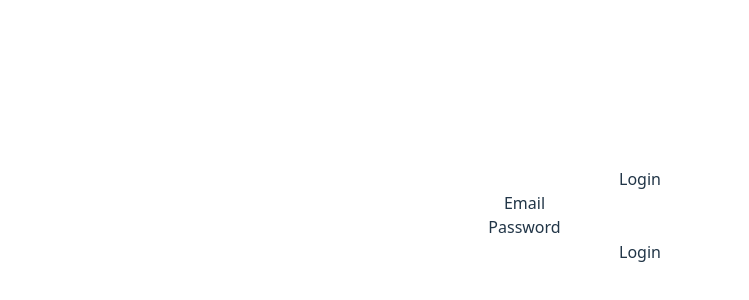
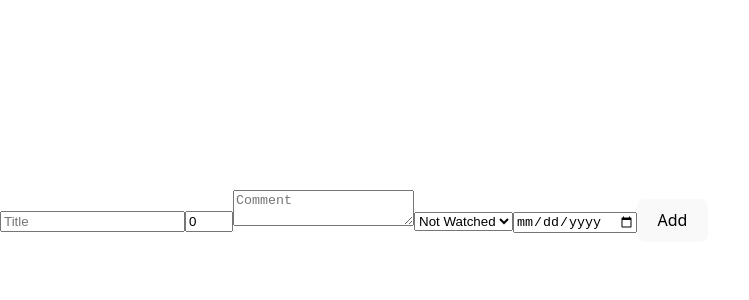
Before and after one commit to MarcosBonilla/registoactividadanual, a React (Vite) app in the folder my-content-tracker/: page /login in a window 1280 px wide. Shown: the part 184-484 px from the top of the page, without its empty margins (0-749 px from the left). Built offline with nearby package versions, Linux system fonts and the light colour scheme.

Commit message:
actualizando

```diff
--- a/my-content-tracker/src/App.tsx
+++ b/my-content-tracker/src/App.tsx
@@ -1,17 +1,20 @@
-import React from 'react';
-import { Routes, Route } from 'react-router-dom';
-import Dashboard from './pages/Dashboard';
-import Login from './pages/Login';
-import Register from './pages/Register';
+import { BrowserRouter as Router, Routes, Route } from "react-router-dom";
+import { useState } from "react";
+import Dashboard from "./pages/Dashboard";
+import Login from "./pages/Login";
 
 function App() {
+  const [user, setUser] = useState(null);
+
   return (
-    <Routes>
-      <Route path="/login" element={<Login />} />
-      <Route path="/register" element={<Register />} />
-      <Route path="/dashboard" element={<Dashboard />} />
-      {/* Agregá más rutas según sea necesario */}
-    </Routes>
+    <AuthProvider value={{ user, setUser }}>
+      <Router>
+        <Routes>
+          <Route path="/login" element={<Login />} />
+          <Route path="/dashboard" element={<Dashboard />} />
+        </Routes>
+      </Router>
+    </AuthProvider>
   );
 }
 
--- a/my-content-tracker/src/main.tsx
+++ b/my-content-tracker/src/main.tsx
@@ -1,14 +1,10 @@
-import React from 'react';
-import ReactDOM from 'react-dom/client';
-import { BrowserRouter } from 'react-router-dom';
-import App from './App';
-import './index.css';
-import './App.css';
+import React from "react";
+import ReactDOM from "react-dom/client";
+import "./index.css";
+import AppRouter from "./routes/AppRouter";
 
-ReactDOM.createRoot(document.getElementById('root')!).render(
+ReactDOM.createRoot(document.getElementById("root")!).render(
   <React.StrictMode>
-    <BrowserRouter>
-      <App />
-    </BrowserRouter>
+    <AppRouter />
   </React.StrictMode>
 );
--- a/my-content-tracker/src/pages/Dashboard.tsx
+++ b/my-content-tracker/src/pages/Dashboard.tsx
@@ -1,77 +1,161 @@
-"use client";
+// src/Dashboard.tsx
+import { useEffect, useState } from 'react'
+import { supabase } from '../services/supabaseClient'
+import Card from '../components/Card' // Importamos el componente Card
+import AddItemForm from '../components/AddItem' // Importamos el formulario de agregar
 
-import { useEffect, useState } from "react";
-import { supabase } from "../services/supabaseClient";
-import { Button } from "../components/ui/button";
-import { ContentItem } from "../types/types";
-import { useNavigate } from "react-router-dom";
+type Movie = {
+  id: string
+  title: string
+  rating: number
+  comment: string
+  watched_on: string
+  status: string
+}
 
-const Dashboard = () => {
-  const [userEmail, setUserEmail] = useState<string | null>(null);
-  const [content, setContent] = useState<ContentItem[]>([]);
-  const navigate = useNavigate();
+type Book = {
+  id: string
+  title: string
+  rating: number
+  comment: string
+  finished_on: string
+  status: string
+}
 
+type VideoGame = {
+  id: string
+  title: string
+  rating: number
+  comment: string
+  finished_on: string
+  progress: number
+  status: string
+}
+
+function Dashboard() {
+  const [movies, setMovies] = useState<Movie[]>([])
+  const [books, setBooks] = useState<Book[]>([])
+  const [videoGames, setVideoGames] = useState<VideoGame[]>([])
+  const [showAddForm, setShowAddForm] = useState(false)
+  const [itemType, setItemType] = useState<'movie' | 'book' | 'videoGame'>('movie')
+
+  // Obtener datos de Movies
   useEffect(() => {
-    const getUser = async () => {
-      const {
-        data: { user },
-        error,
-      } = await supabase.auth.getUser();
+    const fetchMovies = async () => {
+      const { data, error } = await supabase
+        .from('Movies')
+        .select('*')
+        .eq('user_id', supabase.auth.user()?.id)
 
-      if (error || !user) {
-        navigate("/login"); // redirigir si no hay sesión
+      if (error) {
+        console.log('Error fetching movies:', error)
       } else {
-        setUserEmail(user.email);
-        fetchContent(user.email);
+        setMovies(data)
       }
-    };
+    }
 
-    getUser();
-  }, [navigate]);
+    fetchMovies()
+  }, [])
 
-  const fetchContent = async (email: string) => {
-    const { data, error } = await supabase
-      .from("contents")
-      .select("*")
-      .eq("user_email", email);
+  // Obtener datos de Books
+  useEffect(() => {
+    const fetchBooks = async () => {
+      const { data, error } = await supabase
+        .from('Books')
+        .select('*')
+        .eq('user_id', supabase.auth.user()?.id)
 
-    if (error) {
-      console.error("Error al obtener contenido:", error);
-    } else {
-      setContent(data);
+      if (error) {
+        console.log('Error fetching books:', error)
+      } else {
+        setBooks(data)
+      }
     }
-  };
 
-  const handleLogout = async () => {
-    await supabase.auth.signOut();
-    navigate("/login");
-  };
+    fetchBooks()
+  }, [])
+
+  // Obtener datos de Video Games
+  useEffect(() => {
+    const fetchVideoGames = async () => {
+      const { data, error } = await supabase
+        .from('VideoGames')
+        .select('*')
+        .eq('user_id', supabase.auth.user()?.id)
+
+      if (error) {
+        console.log('Error fetching video games:', error)
+      } else {
+        setVideoGames(data)
+      }
+    }
+
+    fetchVideoGames()
+  }, [])
+
+  // Función para cambiar el tipo de item
+  const handleItemTypeChange = (type: 'movie' | 'book' | 'videoGame') => {
+    setItemType(type)
+    setShowAddForm(true) // Mostrar el formulario cuando se elige un tipo
+  }
 
   return (
-    <div className="p-6">
-      <div className="flex justify-between items-center mb-6">
-        <h1 className="text-2xl font-bold">Dashboard</h1>
-        <Button onClick={handleLogout}>Cerrar sesión</Button>
+    <div className="dashboard">
+      <h2>My Movies</h2>
+      <button onClick={() => handleItemTypeChange('movie')}>Add Movie</button>
+      <div className="cards-container">
+        {movies.map((movie) => (
+          <Card
+            key={movie.id}
+            title={movie.title}
+            rating={movie.rating}
+            comment={movie.comment}
+            status={movie.status}
+            extraInfo="Watched on"
+            type="movie"
+            dateInfo={movie.watched_on}
+          />
+        ))}
       </div>
 
-      <h2 className="text-lg font-semibold mb-4">Contenido de {userEmail}</h2>
+      <h2>My Books</h2>
+      <button onClick={() => handleItemTypeChange('book')}>Add Book</button>
+      <div className="cards-container">
+        {books.map((book) => (
+          <Card
+            key={book.id}
+            title={book.title}
+            rating={book.rating}
+            comment={book.comment}
+            status={book.status}
+            extraInfo="Finished on"
+            type="book"
+            dateInfo={book.finished_on}
+          />
+        ))}
+      </div>
 
-      {content.length === 0 ? (
-        <p>No hay contenido aún.</p>
-      ) : (
-        <ul className="space-y-2">
-          {content.map((item) => (
-            <li key={item.id} className="border rounded p-4 shadow">
-              <p className="font-medium">{item.title}</p>
-              <p className="text-sm text-gray-500">
-                Tipo: {item.type} | Año: {item.year}
-              </p>
-            </li>
-          ))}
-        </ul>
-      )}
+      <h2>My Video Games</h2>
+      <button onClick={() => handleItemTypeChange('videoGame')}>Add Video Game</button>
+      <div className="cards-container">
+        {videoGames.map((game) => (
+          <Card
+            key={game.id}
+            title={game.title}
+            rating={game.rating}
+            comment={game.comment}
+            status={game.status}
+            extraInfo="Progress"
+            type="videoGame"
+            dateInfo={game.progress}
+          />
+        ))}
+      </div>
+
+      {/* Mostrar el formulario de agregar item si showAddForm es true */}
+      {showAddForm && <AddItemForm />}
     </div>
-  );
-};
+  )
+}
 
-export default Dashboard;
+export default Dashboard
--- a/my-content-tracker/src/pages/Login.tsx
+++ b/my-content-tracker/src/pages/Login.tsx
@@ -1,68 +1,72 @@
-// src/pages/Login.tsx
+// src/components/AddItemForm.tsx
 import { useState } from 'react'
 import { supabase } from '../services/supabaseClient'
 
-const Login = () => {
-  const [email, setEmail] = useState('')
-  const [password, setPassword] = useState('')
-  const [error, setError] = useState('')
+type AddItemFormProps = {
+  itemType: 'movie' | 'book' | 'videoGame'
+  setShowAddForm: (show: boolean) => void
+}
 
-  const handleLogin = async (e: React.FormEvent) => {
+const AddItemForm = ({ itemType, setShowAddForm }: AddItemFormProps) => {
+  const [title, setTitle] = useState('')
+  const [rating, setRating] = useState(0)
+  const [comment, setComment] = useState('')
+  const [status, setStatus] = useState('not-watched')
+  const [dateInfo, setDateInfo] = useState('')
+  const [progress, setProgress] = useState(0)
+
+  const handleSubmit = async (e: React.FormEvent) => {
     e.preventDefault()
 
-    // Validar los campos
-    if (!email || !password) {
-      setError('Por favor, ingrese todos los campos')
-      return
+    const newItem = {
+      title,
+      rating,
+      comment,
+      status,
+      user_id: supabase.auth.user()?.id,
     }
 
-    try {
-      const { user, error } = await supabase.auth.signInWithPassword({
-        email,
-        password,
-      })
-      if (error) throw error
-      console.log('Usuario logeado:', user)
-      // Redirigir o realizar cualquier otra acción después del login
-    } catch (error: any) {
-      setError(error.message)
+    if (itemType === 'movie') {
+      newItem['watched_on'] = dateInfo
+      await supabase.from('Movies').insert([newItem])
+    } else if (itemType === 'book') {
+      newItem['finished_on'] = dateInfo
+      await supabase.from('Books').insert([newItem])
+    } else if (itemType === 'videoGame') {
+      newItem['progress'] = progress
+      await supabase.from('VideoGames').insert([newItem])
     }
 
-    // Limpiar campos y error
-    setError('')
-    setEmail('')
-    setPassword('')
+    // Resetear el formulario
+    setTitle('')
+    setRating(0)
+    setComment('')
+    setStatus('not-watched')
+    setDateInfo('')
+    setProgress(0)
+
+    // Ocultar el formulario después de agregar el item
+    setShowAddForm(false)
   }
 
   return (
-    <div>
-      <h2>Login</h2>
-      {error && <p style={{ color: 'red' }}>{error}</p>}
-      <form onSubmit={handleLogin}>
-        <div>
-          <label htmlFor="email">Email</label>
-          <input
-            type="email"
-            id="email"
-            value={email}
-            onChange={(e) => setEmail(e.target.value)}
-            required
-          />
-        </div>
-        <div>
-          <label htmlFor="password">Password</label>
-          <input
-            type="password"
-            id="password"
-            value={password}
-            onChange={(e) => setPassword(e.target.value)}
-            required
-          />
-        </div>
-        <button type="submit">Login</button>
-      </form>
-    </div>
+    <form onSubmit={handleSubmit}>
+      <input type="text" placeholder="Title" value={title} onChange={(e) => setTitle(e.target.value)} required />
+      <input type="number" min="0" max="5" value={rating} onChange={(e) => setRating(Number(e.target.value))} required />
+      <textarea placeholder="Comment" value={comment} onChange={(e) => setComment(e.target.value)} />
+      <select value={status} onChange={(e) => setStatus(e.target.value)} required>
+        <option value="not-watched">Not Watched</option>
+        <option value="watching">Watching</option>
+        <option value="watched">Watched</option>
+      </select>
+      {itemType !== 'videoGame' ? (
+        <input type="date" value={dateInfo} onChange={(e) => setDateInfo(e.target.value)} required />
+      ) : (
+        <input type="number" value={progress} onChange={(e) => setProgress(Number(e.target.value))} placeholder="Progress" required />
+      )}
+      <button type="submit">Add {itemType}</button>
+    </form>
   )
 }
 
-export default Login
+export default AddItemForm
```
